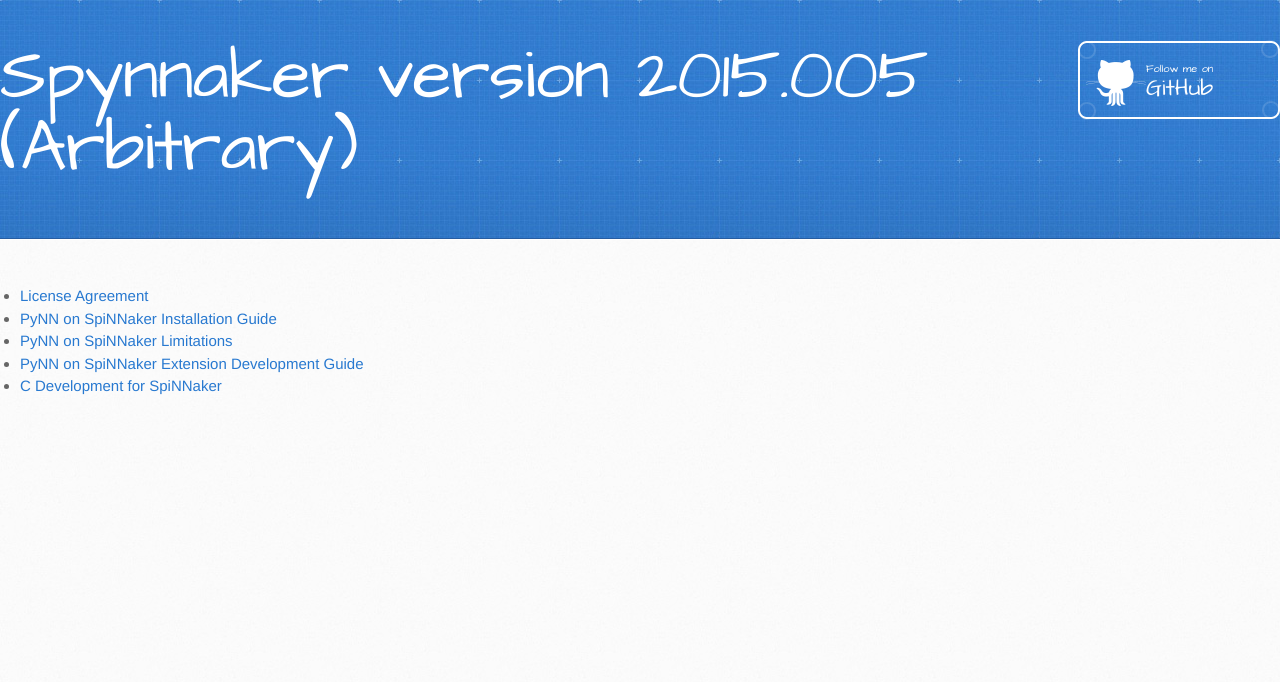
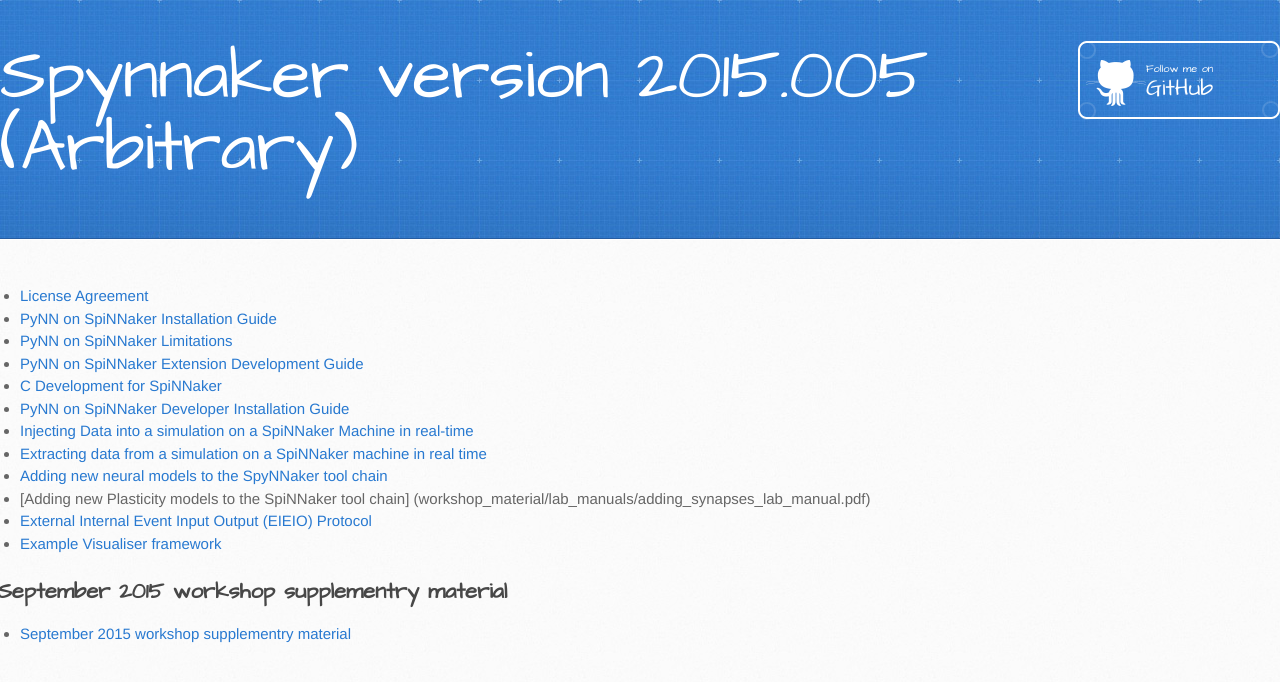
Before and after one commit to SpiNNakerManchester/SpiNNakerManchester.github.io, a Jekyll site: the page built from 2015.005.Arbitrary/index.md, in a window 1280 px wide. Shown: the top 682 px of the page. Built offline with Jekyll 4.4.1, drawn with Linux system fonts in a browser that asks for light colours.

```diff
--- a/2015.005.Arbitrary/index.md
+++ b/2015.005.Arbitrary/index.md
@@ -8,14 +8,13 @@ layout: default
 * [PyNN on SpiNNaker Limitations](SPyNNakerLimitations.html)
 * [PyNN on SpiNNaker Extension Development Guide](PyNNOnSpiNNakerExtensions.html)
 * [C Development for SpiNNaker](CDevelopmentForSpiNNaker.html)
-
-<!---
-* [Injecting Data into a simulation on a SpiNNaker Machine in real-time](InjectingDataRealTime.html)
-* [Extracting data from a simulation on a SpiNNaker machine in real time](ExtractingDataRealTime.html)
+* [PyNN on SpiNNaker Developer Installation Guide](PyNNOnSpinnakerDeveloperInstall.html)
+* [Injecting Data into a simulation on a SpiNNaker Machine in real-time](workshop_material/lab_manuals/SimpleIOLabManual.pdf)
+* [Extracting data from a simulation on a SpiNNaker machine in real time](workshop_material/lab_manuals/SimpleIOLabManual.pdf)
+* [Adding new neural models to the SpyNNaker tool chain](workshop_material/lab_manuals/NewNeuronModels-LabManual.pdf)
+* [Adding new Plasticity models to the SpiNNaker tool chain] (workshop_material/lab_manuals/adding_synapses_lab_manual.pdf)
 * [External Internal Event Input Output (EIEIO) Protocol](EIEIOProtocolProposal.pdf)
 * [Example Visualiser framework](VisualiserFramework.html)
-* [AER_dev_sim: An external device simulator for EIEIO interfacing](AERDevSim.html)
 
 ## September 2015 workshop supplementry material
 * [September 2015 workshop supplementry material](workshop_material)
--->
```
Also changed, not shown: 2015.005.Arbitrary/workshop_material/proceedings/index.md (+1 -1 lines).
